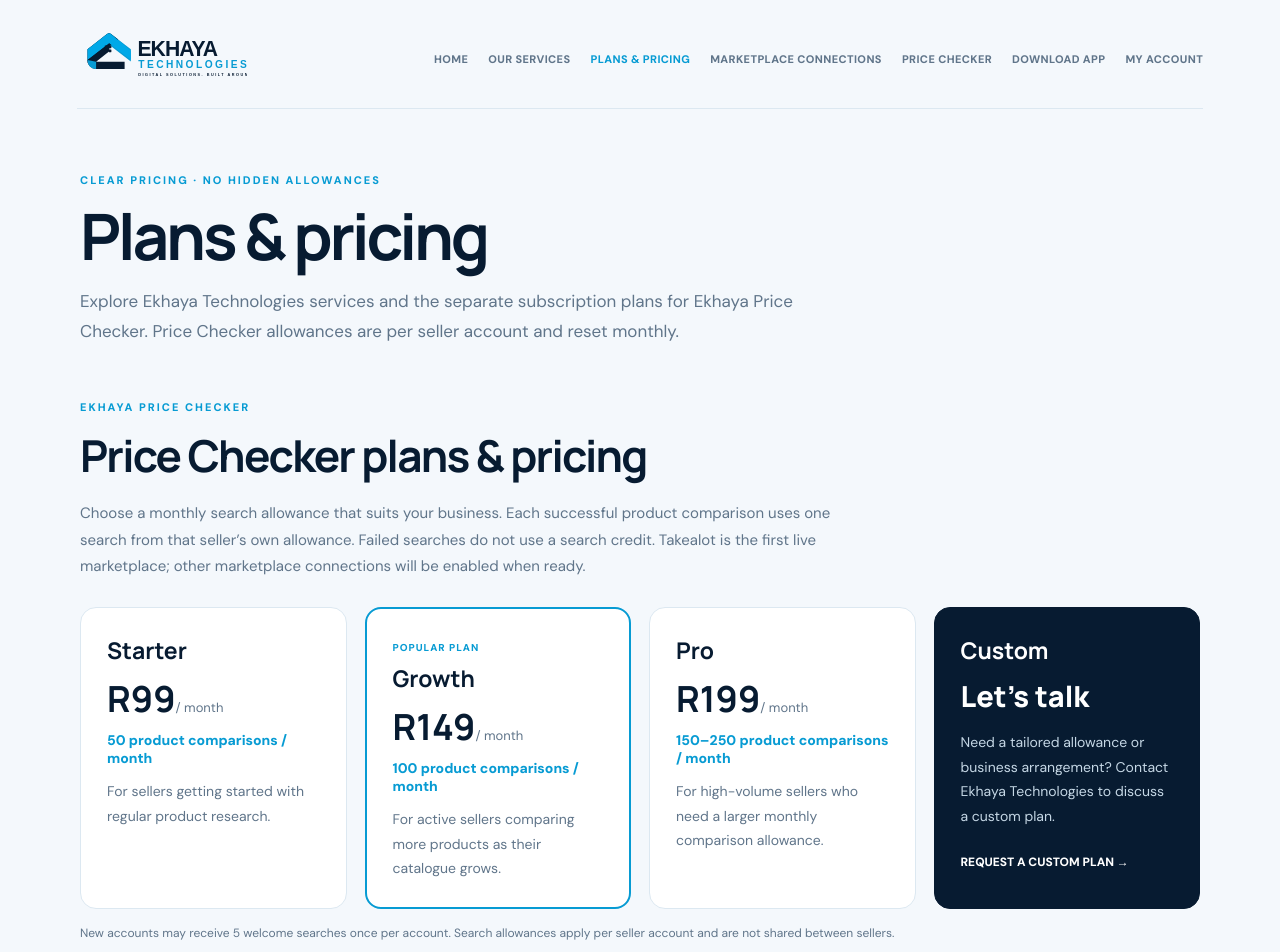
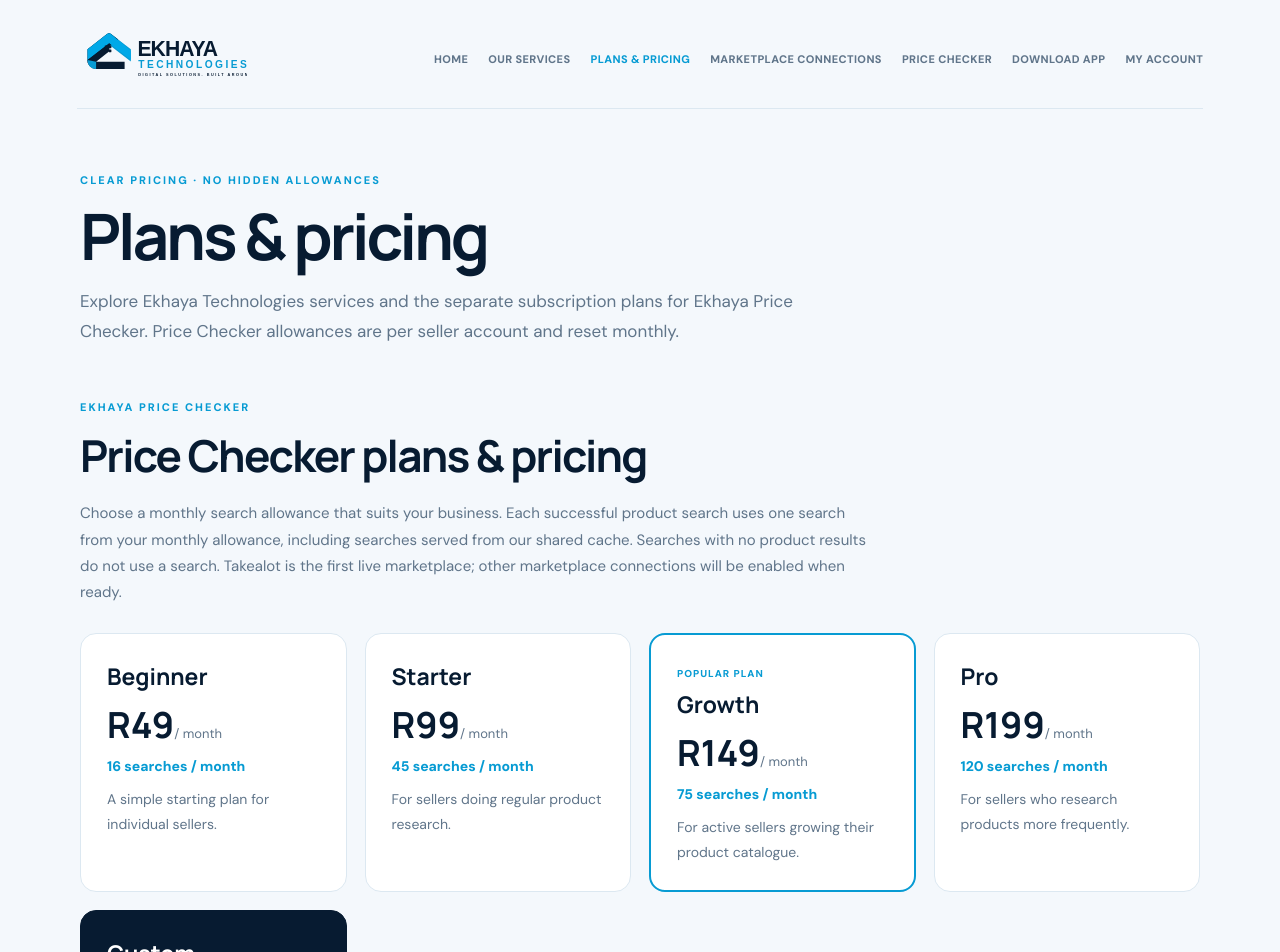
Before and after one commit to Luxolog/ekhaya-commerce-platform, a Next.js app: page /pricing in a window 1280 px wide. Shown: the top 952 px of the page. Built offline with nearby package versions, Linux system fonts and the light colour scheme.

Commit message:
Publish four subscription-only Price Checker plans

```diff
--- a/src/app/pricing/page.tsx
+++ b/src/app/pricing/page.tsx
@@ -2,9 +2,10 @@ import SiteHeader from "@/components/SiteHeader";
 import Link from "next/link";
 
 const checkerPlans = [
-  {name:"Starter",price:"R99",searches:"50 product comparisons / month",description:"For sellers getting started with regular product research."},
-  {name:"Growth",price:"R149",searches:"100 product comparisons / month",description:"For active sellers comparing more products as their catalogue grows.",featured:true},
-  {name:"Pro",price:"R199",searches:"150–250 product comparisons / month",description:"For high-volume sellers who need a larger monthly comparison allowance."},
+  {name:"Beginner",price:"R49",searches:"16 searches / month",description:"A simple starting plan for individual sellers."},
+  {name:"Starter",price:"R99",searches:"45 searches / month",description:"For sellers doing regular product research."},
+  {name:"Growth",price:"R149",searches:"75 searches / month",description:"For active sellers growing their product catalogue.",featured:true},
+  {name:"Pro",price:"R199",searches:"120 searches / month",description:"For sellers who research products more frequently."},
 ];
 
 const card = {background:"#fff",border:"1px solid #DCE8F1",borderRadius:16,padding:26};
@@ -22,7 +23,7 @@ export default function PricingPage() {
     <section id="price-checker-plans" style={{maxWidth:1120,margin:"54px auto 0",scrollMarginTop:24}}>
       <p style={{color:"#079BD3",fontSize:11,fontWeight:800,letterSpacing:2}}>EKHAYA PRICE CHECKER</p>
       <h2 style={{fontFamily:"Manrope,sans-serif",fontSize:"clamp(30px,4vw,44px)",letterSpacing:"-.04em",margin:"10px 0"}}>Price Checker plans & pricing</h2>
-      <p style={{...muted,fontSize:15,maxWidth:800}}>Choose a monthly search allowance that suits your business. Each successful product comparison uses one search from that seller’s own allowance. Failed searches do not use a search credit. Takealot is the first live marketplace; other marketplace connections will be enabled when ready.</p>
+      <p style={{...muted,fontSize:15,maxWidth:800}}>Choose a monthly search allowance that suits your business. Each successful product search uses one search from your monthly allowance, including searches served from our shared cache. Searches with no product results do not use a search. Takealot is the first live marketplace; other marketplace connections will be enabled when ready.</p>
       <div style={{display:"grid",gridTemplateColumns:"repeat(auto-fit,minmax(min(100%,230px),1fr))",gap:18,marginTop:28}}>
         {checkerPlans.map(plan=><article key={plan.name} style={{...card,border:plan.featured?"2px solid #079BD3":"1px solid #DCE8F1",position:"relative"}}>
           {plan.featured&&<span style={{display:"inline-block",fontSize:10,fontWeight:800,letterSpacing:1,color:"#079BD3",marginBottom:8}}>POPULAR PLAN</span>}
@@ -38,7 +39,7 @@ export default function PricingPage() {
           <a href="mailto:support@ekhayatech.co.za?subject=Ekhaya%20Price%20Checker%20Custom%20Plan" style={{display:"inline-block",marginTop:12,color:"#fff",fontWeight:800,fontSize:12}}>REQUEST A CUSTOM PLAN →</a>
         </article>
       </div>
-      <p style={{...muted,fontSize:12,marginTop:14}}>New accounts may receive 5 welcome searches once per account. Search allowances apply per seller account and are not shared between sellers.</p>
+      <p style={{...muted,fontSize:12,marginTop:14}}>New accounts receive 5 welcome searches once per account. Monthly plan allowances reset each billing month. When your searches are used, you can upgrade to continue. Search allowances apply per seller account and are not shared between sellers.</p>
       <Link href="/account/" style={{display:"inline-block",marginTop:8,padding:"13px 19px",background:"#079BD3",color:"#fff",borderRadius:8,textDecoration:"none",fontWeight:800,fontSize:12}}>CREATE SELLER ACCOUNT →</Link>
     </section>
 
```
